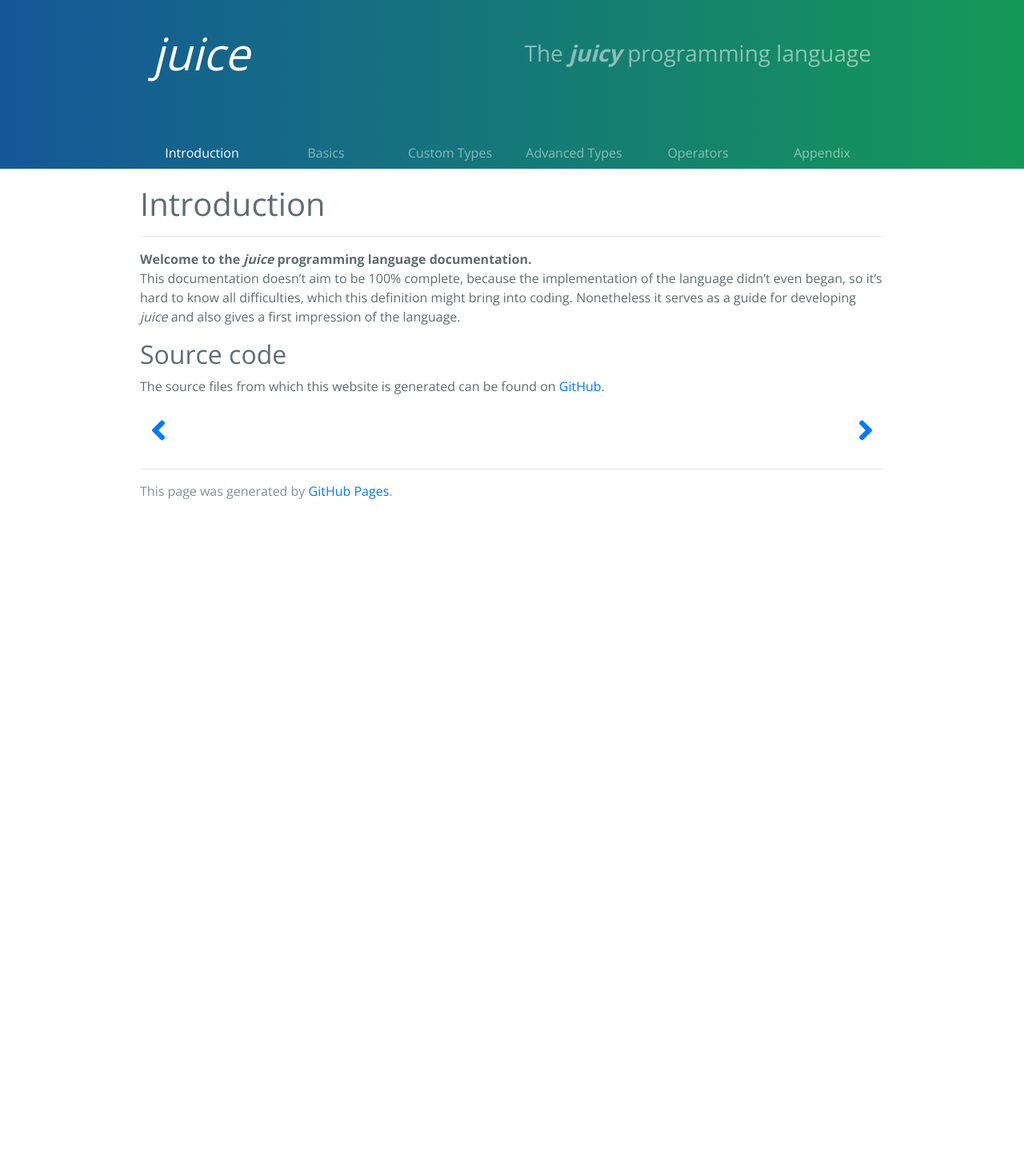
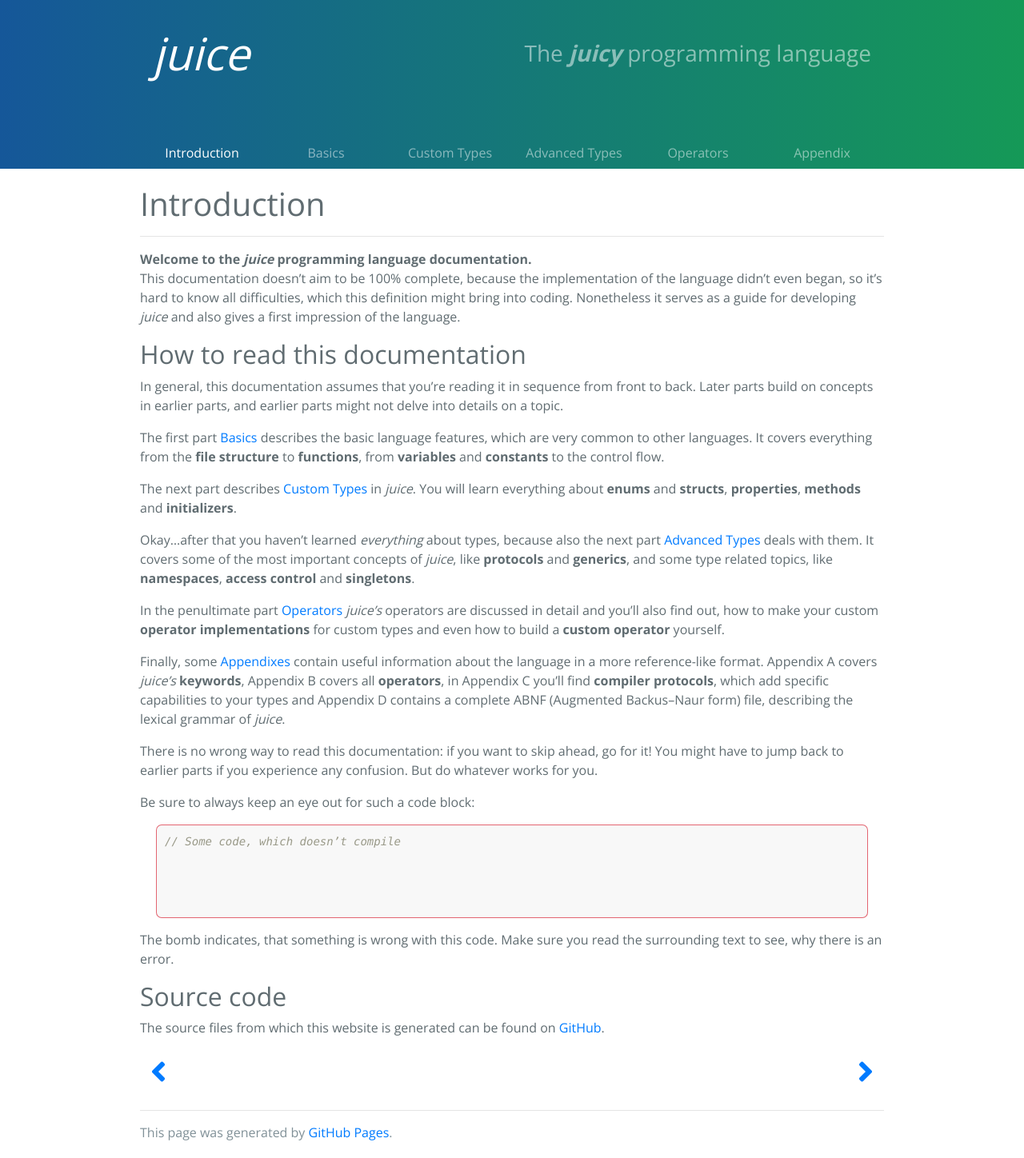
Before and after one commit to juice-lang/juice-lang.github.io, a Jekyll site: the page built from introduction.md, in a window 1280 px wide. Shown: the whole page at 80% size. Built offline with Jekyll 4.4.1, drawn with Linux system fonts in a browser that asks for light colours; nearby versions of some CDN libraries; our own code applies the rules of GitHub Pages for plain Markdown files; before the commit the page ends 900 px from its top, so only the background shows below that.

Commit message:
Completed introduction

````diff
--- a/introduction.md
+++ b/introduction.md
@@ -10,6 +10,31 @@ after: "/basics"
 **Welcome to the *juice* programming language documentation.**
 This documentation doesn’t aim to be 100% complete, because the implementation of the language didn’t even began, so it’s hard to know all difficulties, which this definition might bring into coding. Nonetheless it serves as a guide for developing *juice* and also gives a first impression of the language.
 
+## How to read this documentation
+
+In general, this documentation assumes that you’re reading it in sequence from front to back. Later parts build on concepts in earlier parts, and earlier parts might not delve into details on a topic.
+
+The first part <a href="{{ '/basics' | relative_url }}">Basics</a> describes the basic language features, which are very common to other languages. It covers everything from the **file structure** to **functions**, from **variables** and **constants** to the control flow.
+
+The next part describes <a href="{{ '/custom-types' | relative_url }}">Custom Types</a> in *juice*. You will learn everything about **enums** and **structs**, **properties**, **methods** and **initializers**.
+
+Okay...after that you haven’t learned *everything* about types, because also the next part <a href="{{ '/advanced-types' | relative_url }}">Advanced Types</a> deals with them. It covers some of the most important concepts of *juice*, like **protocols** and **generics**, and some type related topics, like **namespaces**, **access control** and **singletons**.
+
+In the penultimate part <a href="{{ '/operators' | relative_url }}">Operators</a> *juice’s* operators are discussed in detail and you’ll also find out, how to make your custom **operator implementations** for custom types and even how to build a **custom operator** yourself.
+
+Finally, some <a href="{{ '/appendix' | relative_url }}">Appendixes</a> contain useful information about the language in a more reference-like format. Appendix A covers *juice’s* **keywords**, Appendix B covers all **operators**, in Appendix C you’ll find **compiler protocols**, which add specific capabilities to your types and Appendix D contains a complete ABNF (Augmented Backus–Naur form) file, describing the lexical grammar of *juice*.
+
+There is no wrong way to read this documentation: if you want to skip ahead, go for it! You might have to jump back to earlier parts if you experience any confusion. But do whatever works for you.
+
+Be sure to always keep an eye out for such a code block:
+
+```swift
+// Some code, which doesn’t compile
+```
+{: .erroneous}
+
+The bomb indicates, that something is wrong with this code. Make sure you read the surrounding text to see, why there is an error.
+
 ## Source code
 
 The source files from which this website is generated can be found on [GitHub](https://github.com/juice-lang/juice-lang.github.io).
````
